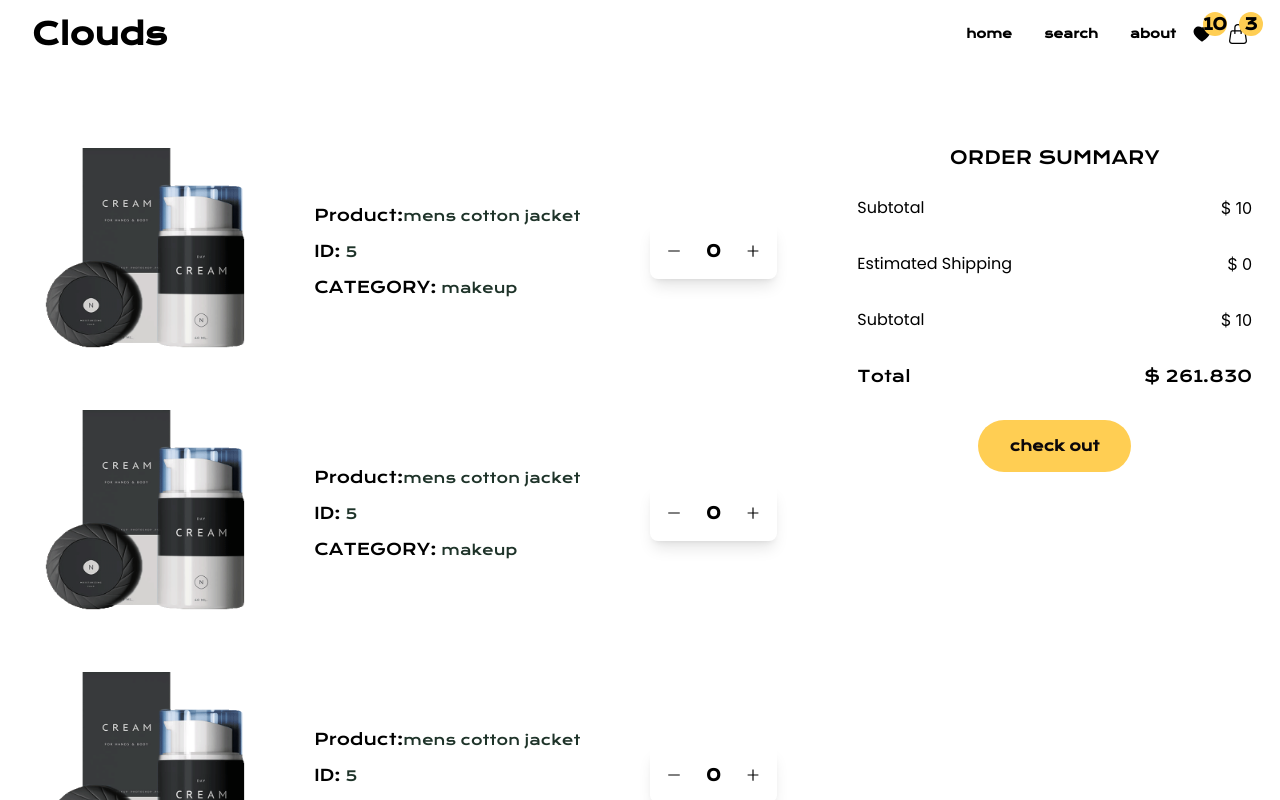
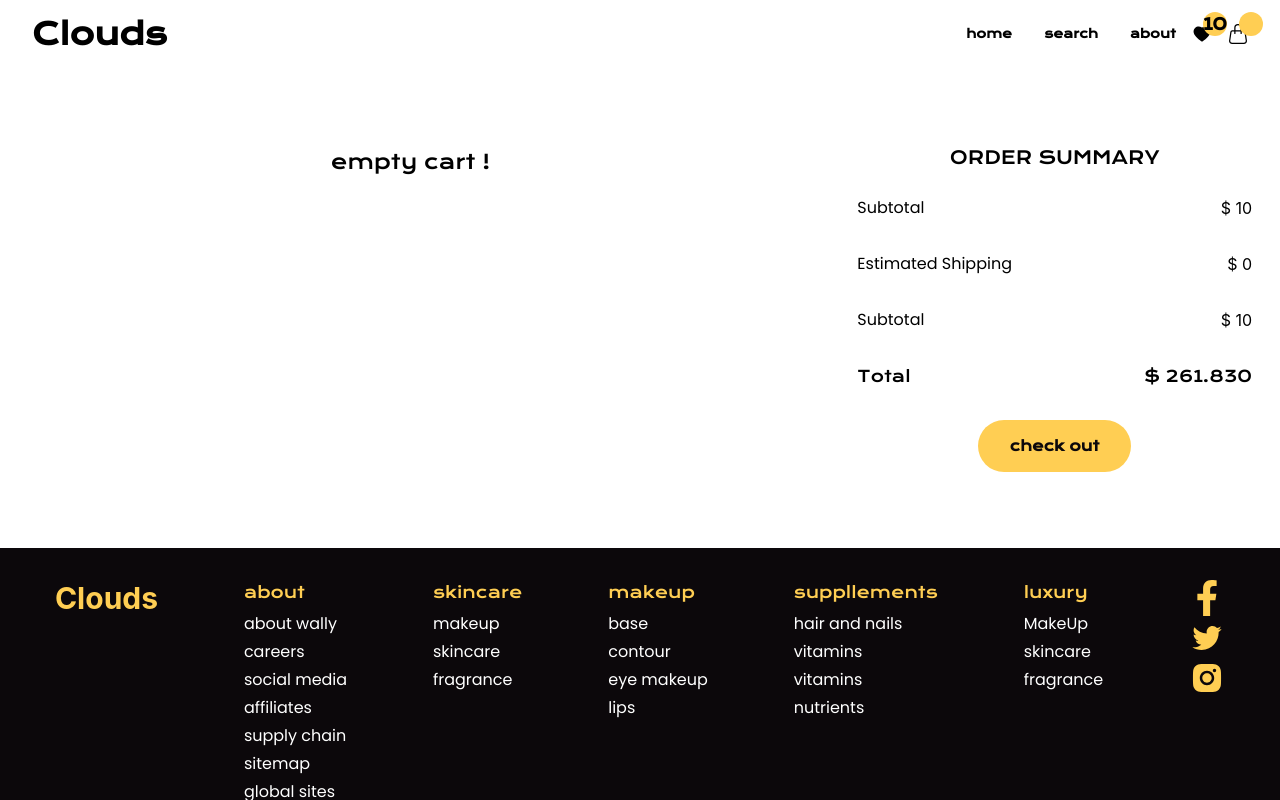
Before and after one commit to omarelkamah/Clouds-MakeUp-Next-Js-App, a Next.js app: page /cart in a window 1280 px wide. Shown: the top 800 px of the page. Built offline with nearby package versions, Linux system fonts and the light colour scheme.

Commit message:
Show products in cart page

```diff
--- a/components/layout/Navbar.jsx
+++ b/components/layout/Navbar.jsx
@@ -4,12 +4,15 @@ import { AiFillHeart } from 'react-icons/ai'
 import { BsHandbag } from 'react-icons/bs'
 import BrandLogo from '../ui/BrandLogo'
 import AmountNumber from '../ui/AmountNumber'
+import { useSelector } from 'react-redux'
 
 const Navbar = () => {
   //TODO: change Icons in navbar
   //TODO: Make main manue show in desktop
+  const [showMenue, setShowMenue] = useState(false)
+  const { items } = useSelector(state => state.cart)
+  console.log(items)
 
-  const [showMenue, setShowMenue] = useState(false)
   return (
     <div className='container mx-auto flex justify-between items-center p-4 px-8 font-krona font-bold'>
       <BrandLogo />
@@ -29,7 +32,7 @@ const Navbar = () => {
         </Link>
         <Link href='/cart'>
           <div className='relative'>
-            <AmountNumber amount='3' />
+            <AmountNumber amount={items.lenght} />
             <BsHandbag className='text-xl cursor-pointer' />
           </div>
         </Link>
--- a/components/product/SecondProduct.jsx
+++ b/components/product/SecondProduct.jsx
@@ -1,33 +1,35 @@
 import React from 'react'
 import Image from 'next/image'
 import Counter from '../ui/Counter'
+import { useDispatch } from 'react-redux'
+import { addToCart, removeFromCart } from '../../store/slice/cartItems'
 
-const SecondProduct = () => {
+const SecondProduct = ({ product, name, image, price, category, count }) => {
+  const dispatch = useDispatch()
   return (
     <div className='flex flex-col sm:flex-row  flex-wrap items-center justify-around gap-3 mb-6 hover:shadow-lg transition-all py-4'>
       <div className='relative'>
-        <Image
-          src='/images/banner.png'
-          alt='product'
-          layout=''
-          width='200px'
-          height='200px'
-        />
+        <Image src={image} alt={name} layout='' width='200px' height='200px' />
       </div>
       <div>
         <h3 className='font-krona mb-3'>
           Product:
-          <span className='text-sm text-backLightDark'>mens cotton jacket</span>
+          <span className='text-sm text-backLightDark'> {name}</span>
         </h3>
         <p className='font-krona mb-3'>
-          ID:<span className='text-sm text-backLightDark'> 5 </span>
+          price:<span className='text-sm text-backLightDark'> {price}</span>
         </p>
         <p className='font-krona'>
-          CATEGORY:<span className='text-sm text-backLightDark'> makeup</span>
+          CATEGORY:
+          <span className='text-sm text-backLightDark'> {category}</span>
         </p>
       </div>
       <div className='w-fit'>
-        <Counter />
+        <Counter
+          count={count}
+          increment={() => dispatch(addToCart(product))}
+          decrement={() => dispatch(removeFromCart(product))}
+        />
       </div>
     </div>
   )
--- a/components/product/SecondProducts.jsx
+++ b/components/product/SecondProducts.jsx
@@ -1,12 +1,23 @@
 import React from 'react'
 import SecondProduct from './SecondProduct'
 
-const SecondProducts = () => {
+const SecondProducts = ({ products }) => {
   return (
     <div className='flex-2'>
-      <SecondProduct />
-      <SecondProduct />
-      <SecondProduct />
+      {products.length === 0 && (
+        <p className='font-krona text-xl text-center mt-4'>empty cart !</p>
+      )}
+      {products.map(product => (
+        <SecondProduct
+          key={product.id}
+          product={product}
+          name={product.name}
+          image={product.image_link}
+          price={product.price}
+          category={product.category}
+          count={product.qty}
+        />
+      ))}
     </div>
   )
 }
--- a/pages/cart/index.jsx
+++ b/pages/cart/index.jsx
@@ -1,12 +1,15 @@
 import React from 'react'
 import SecondProducts from '../../components/product/SecondProducts'
 import CartSummery from '../../components/cart/CartSummery'
+import { useSelector } from 'react-redux'
 
 const index = () => {
+  const { items } = useSelector(state => state.cart)
+
   return (
     <div className='container mx-auto flex flex-col-reverse md:flex-row gap-10 py-16'>
-      <SecondProducts />
-      <CartSummery />
+      <SecondProducts products={items} />
+      <CartSummery products={items} />
     </div>
   )
 }
```
